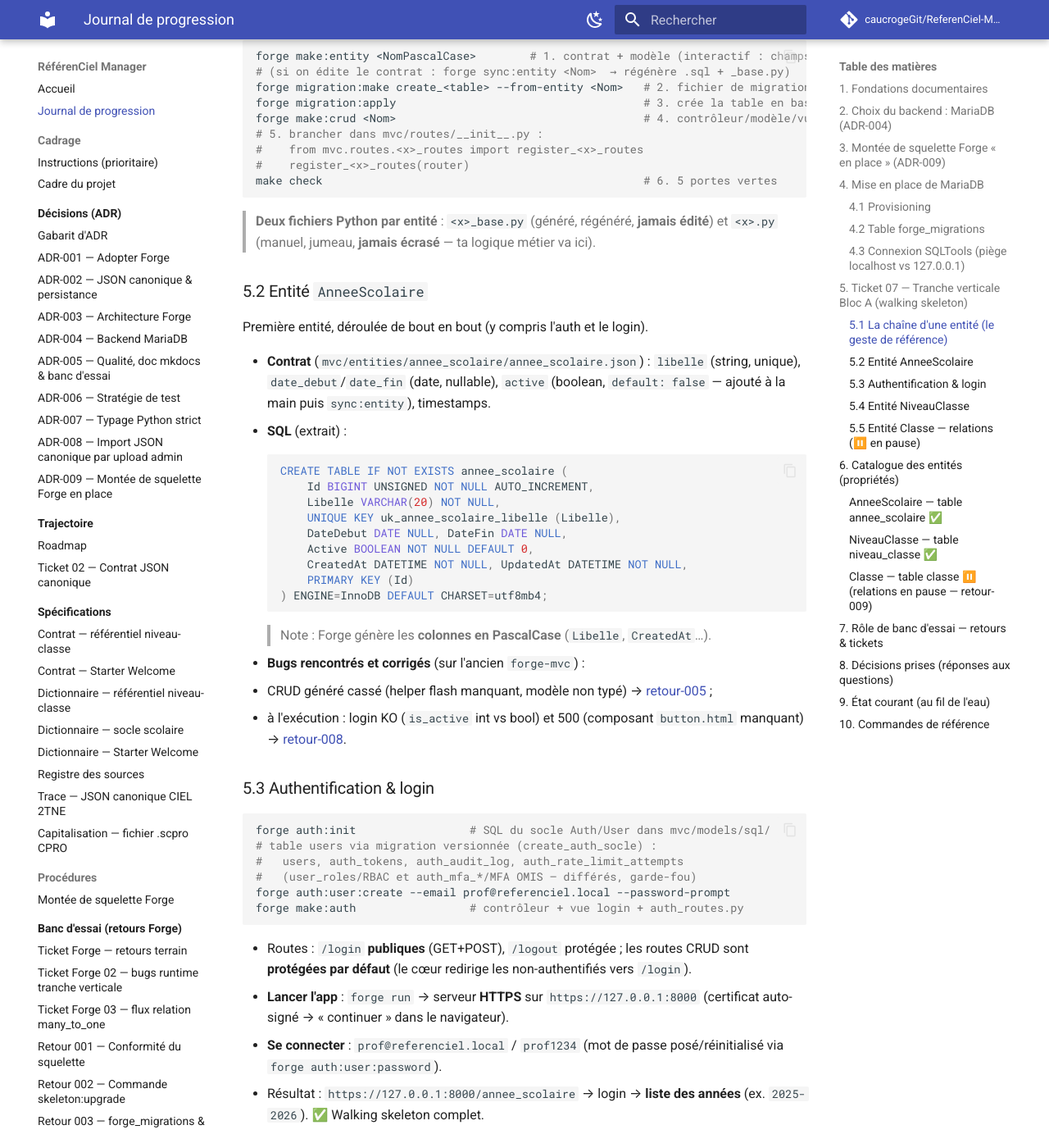
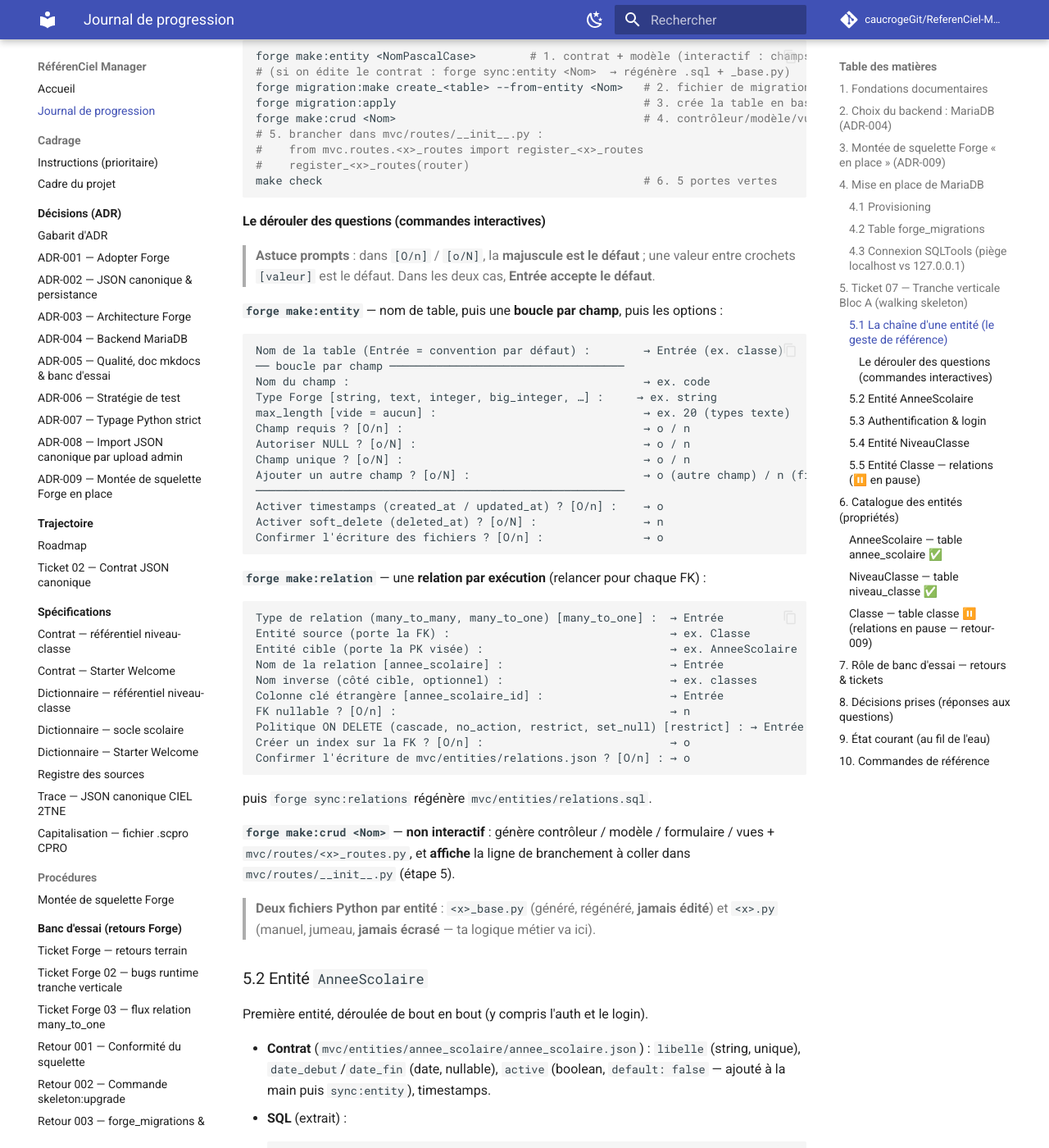
Before and after one commit to caucrogeGit/ReferenCiel-Manager, an MkDocs documentation site: the page built from docs/journal-de-progression.md, in a window 1280 px wide and 1400 px high, scrolled down 2834 px. Shown: the whole window at 82% size. Built offline with MkDocs 1.6.1 and Material for MkDocs 9.7.7, drawn with Linux system fonts in a browser that asks for light colours; comment, search, counter and statistics services are not loaded.

Commit message:
docs(journal): rendre visible le dérouler des questions (make:entity / make:relation)
§5.1 : ajoute les séquences de prompts interactifs (boucle par champ pour
make:entity, boucle par relation pour make:relation) avec les réponses types +
l'astuce défaut [O/n]. Précise que make:crud est non interactif (génère + affiche
le branchement).

Co-Authored-By: Claude Opus 4.8 (1M context) <noreply@anthropic.com>

````diff
--- a/docs/journal-de-progression.md
+++ b/docs/journal-de-progression.md
@@ -129,6 +129,50 @@ forge make:crud <Nom>                                     # 4. contrôleur/modè
 #    register_<x>_routes(router)
 make check                                                # 6. 5 portes vertes
 ```
+
+#### Le dérouler des questions (commandes interactives)
+
+> **Astuce prompts** : dans `[O/n]` / `[o/N]`, la **majuscule est le défaut** ;
+> une valeur entre crochets `[valeur]` est le défaut. Dans les deux cas, **Entrée
+> accepte le défaut**.
+
+**`forge make:entity`** — nom de table, puis une **boucle par champ**, puis les options :
+
+```text
+Nom de la table (Entrée = convention par défaut) :        → Entrée (ex. classe)
+── boucle par champ ───────────────────────────────────
+Nom du champ :                                            → ex. code
+Type Forge [string, text, integer, big_integer, …] :     → ex. string
+max_length [vide = aucun] :                               → ex. 20 (types texte)
+Champ requis ? [O/n] :                                    → o / n
+Autoriser NULL ? [o/N] :                                  → o / n
+Champ unique ? [o/N] :                                    → o / n
+Ajouter un autre champ ? [o/N] :                          → o (autre champ) / n (finir)
+───────────────────────────────────────────────────────
+Activer timestamps (created_at / updated_at) ? [O/n] :    → o
+Activer soft_delete (deleted_at) ? [o/N] :                → n
+Confirmer l'écriture des fichiers ? [O/n] :               → o
+```
+
+**`forge make:relation`** — une **relation par exécution** (relancer pour chaque FK) :
+
+```text
+Type de relation (many_to_many, many_to_one) [many_to_one] :  → Entrée
+Entité source (porte la FK) :                                 → ex. Classe
+Entité cible (porte la PK visée) :                            → ex. AnneeScolaire
+Nom de la relation [annee_scolaire] :                         → Entrée
+Nom inverse (côté cible, optionnel) :                         → ex. classes
+Colonne clé étrangère [annee_scolaire_id] :                   → Entrée
+FK nullable ? [O/n] :                                         → n
+Politique ON DELETE (cascade, no_action, restrict, set_null) [restrict] : → Entrée
+Créer un index sur la FK ? [O/n] :                            → o
+Confirmer l'écriture de mvc/entities/relations.json ? [O/n] : → o
+```
+puis `forge sync:relations` régénère `mvc/entities/relations.sql`.
+
+**`forge make:crud <Nom>`** — **non interactif** : génère contrôleur / modèle /
+formulaire / vues + `mvc/routes/<x>_routes.py`, et **affiche** la ligne de
+branchement à coller dans `mvc/routes/__init__.py` (étape 5).
 
 > **Deux fichiers Python par entité** : `<x>_base.py` (généré, régénéré, **jamais
 > édité**) et `<x>.py` (manuel, jumeau, **jamais écrasé** — ta logique métier va ici).
````
